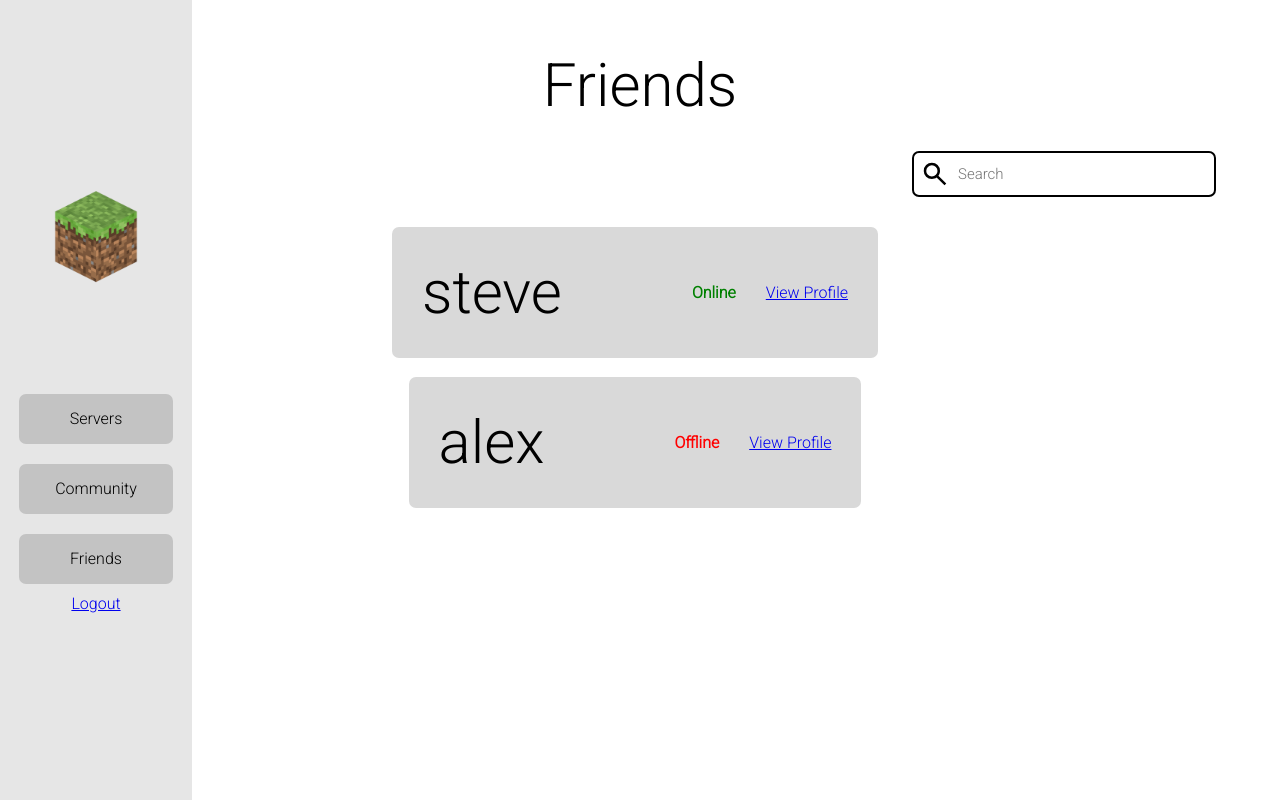
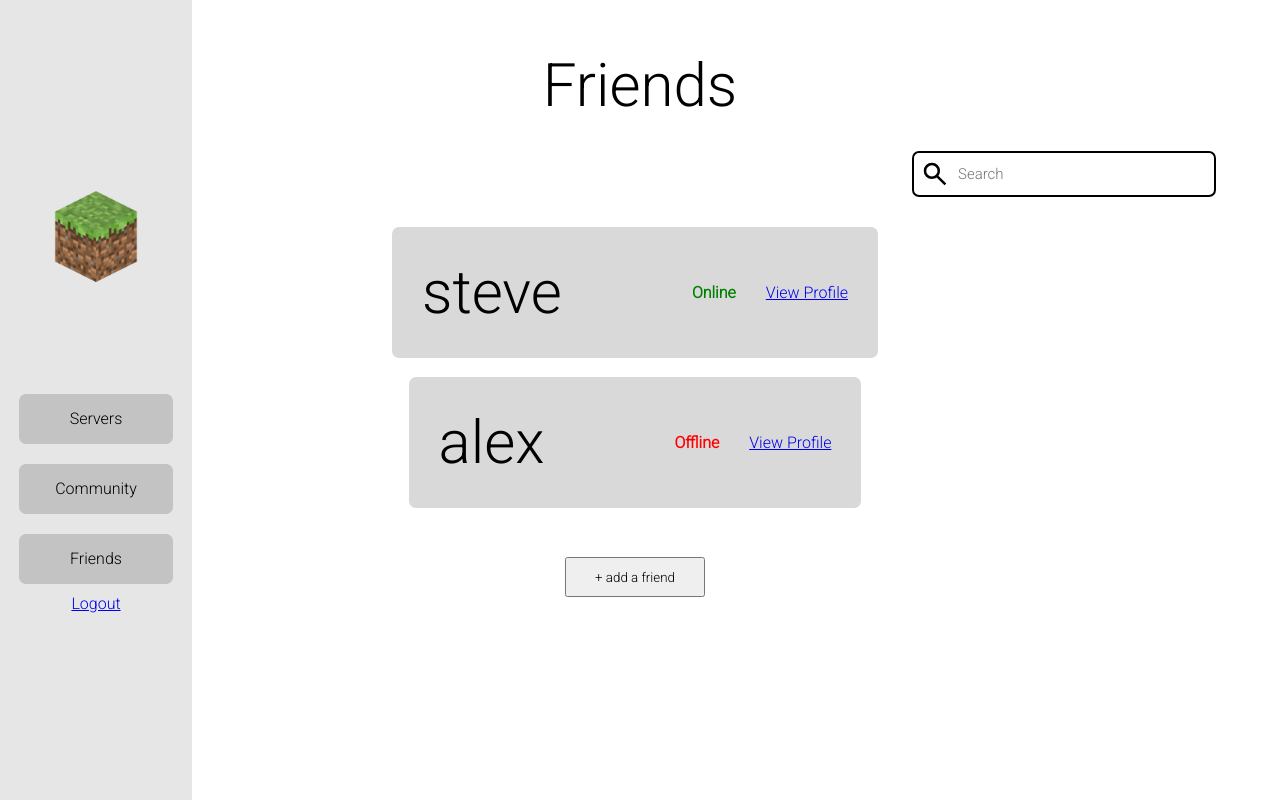
Before and after one commit to neil-lobo/4HC3-M5, a SvelteKit app: page /friends in a window 1280 px wide. Built offline with nearby package versions, Linux system fonts and the light colour scheme.

Commit message:
added "add friend" and "create account" buttons

```diff
--- /dev/null
+++ b/src/routes/(app)/add-friend/+page.svelte
@@ -0,0 +1,6 @@
+<h1>Error</h1>
+<h3>This functionality has not been implemented yet</h3>
+
+<a href="/friends">
+back
+</a>
--- a/src/routes/(app)/friends/+page.svelte
+++ b/src/routes/(app)/friends/+page.svelte
@@ -31,6 +31,9 @@
 			</div>
 			<br />
 		{/each}
+		<a href='/add-friend'>
+			<button>+ add a friend</button>
+		</a>
 	</div>
 </section>
 
@@ -61,6 +64,13 @@
 		padding-right: 10px;
 		width: 60%;
 
+		button {
+			margin-top: 30px;
+			width: 140px;
+			height: 40px;
+			cursor: pointer;
+		}
+
 		.friend {
 			display: flex;
 			flex-direction: row;
@@ -87,6 +97,7 @@
 				font-weight: bold;
 				color: red;
 			}
+
 		}
 	}
 </style>
--- a/src/routes/+page.svelte
+++ b/src/routes/+page.svelte
@@ -15,6 +15,9 @@
 		</a>
 		<a href="/servers">
 			<button>Login</button>
+		</a>
+		<a href="/forgot">
+			don't have an account? create one now!
 		</a>
 	</div>
 </section>
```
